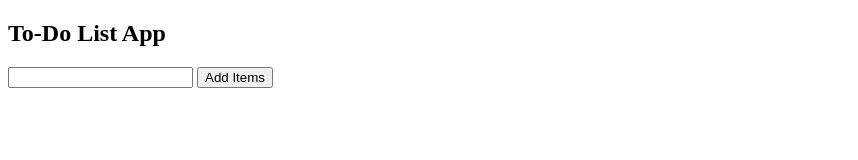
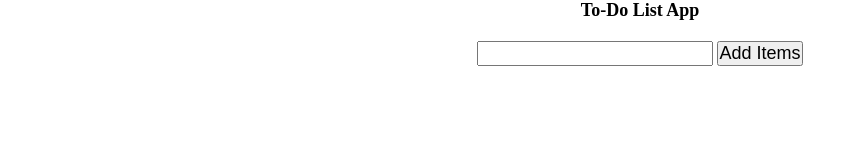
Before and after one commit to qwer946/Todolist, a plain HTML site: page index.html in a window 1280 px wide. Shown: the whole page, without its empty margins (0-858 px from the left). Drawn offline with Linux system fonts and the light colour scheme.

Commit message:
working on css and centering the to-do list

```diff
--- a/index.html
+++ b/index.html
@@ -5,6 +5,8 @@
     <meta http-equiv="X-UA-Compatible" content="IE=edge" />
     <meta name="viewport" content="width=device-width, initial-scale=1.0" />
     <title>To Do List</title>
+    <link rel="stylesheet" href="/style.css" defer />
+    <script src="/script.js" defer></script>
   </head>
   <body>
     <h2>To-Do List App</h2>
--- a/style.css
+++ b/style.css
@@ -0,0 +1,19 @@
+* {
+  margin: 0px;
+  padding: 0px;
+}
+
+h2,
+.container {
+  text-align: center;
+}
+
+h2 {
+  margin-bottom: 20px;
+  font-size: large;
+}
+
+input,
+button {
+  font-size: large;
+}
```
